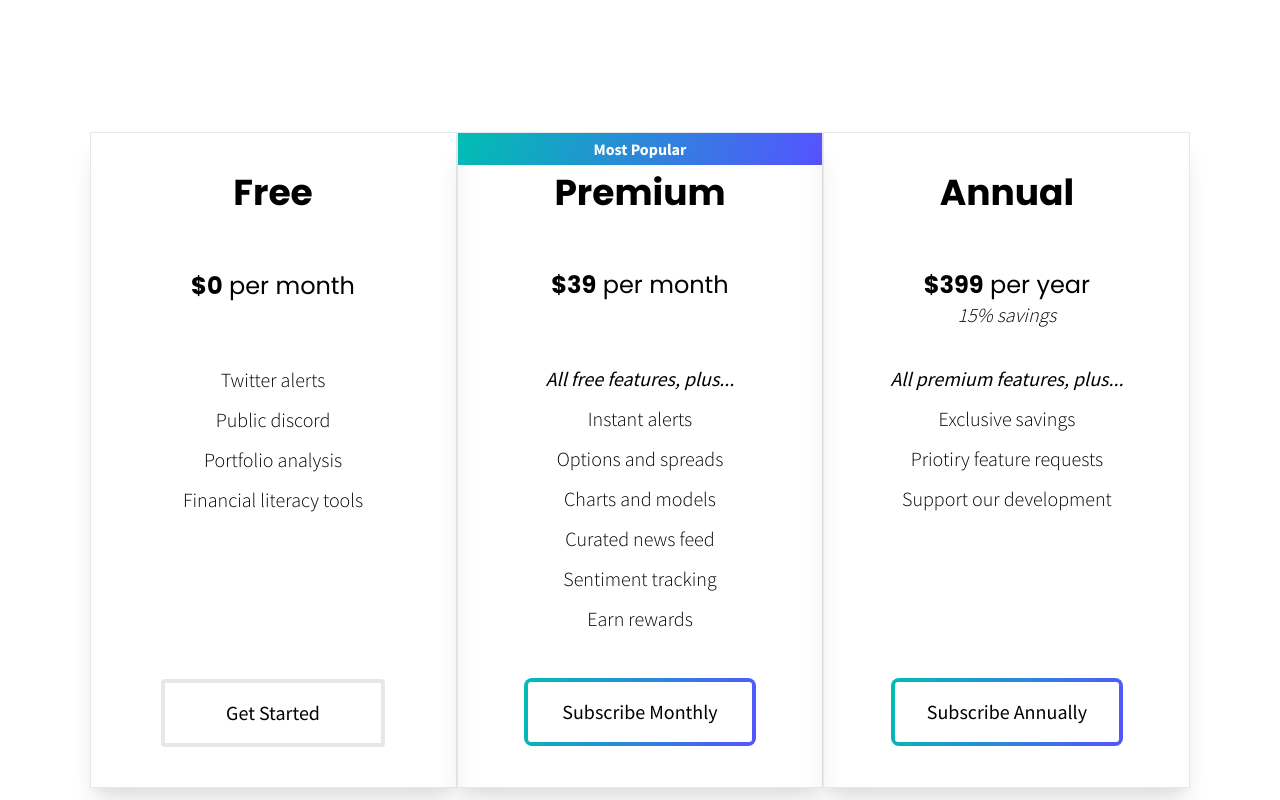
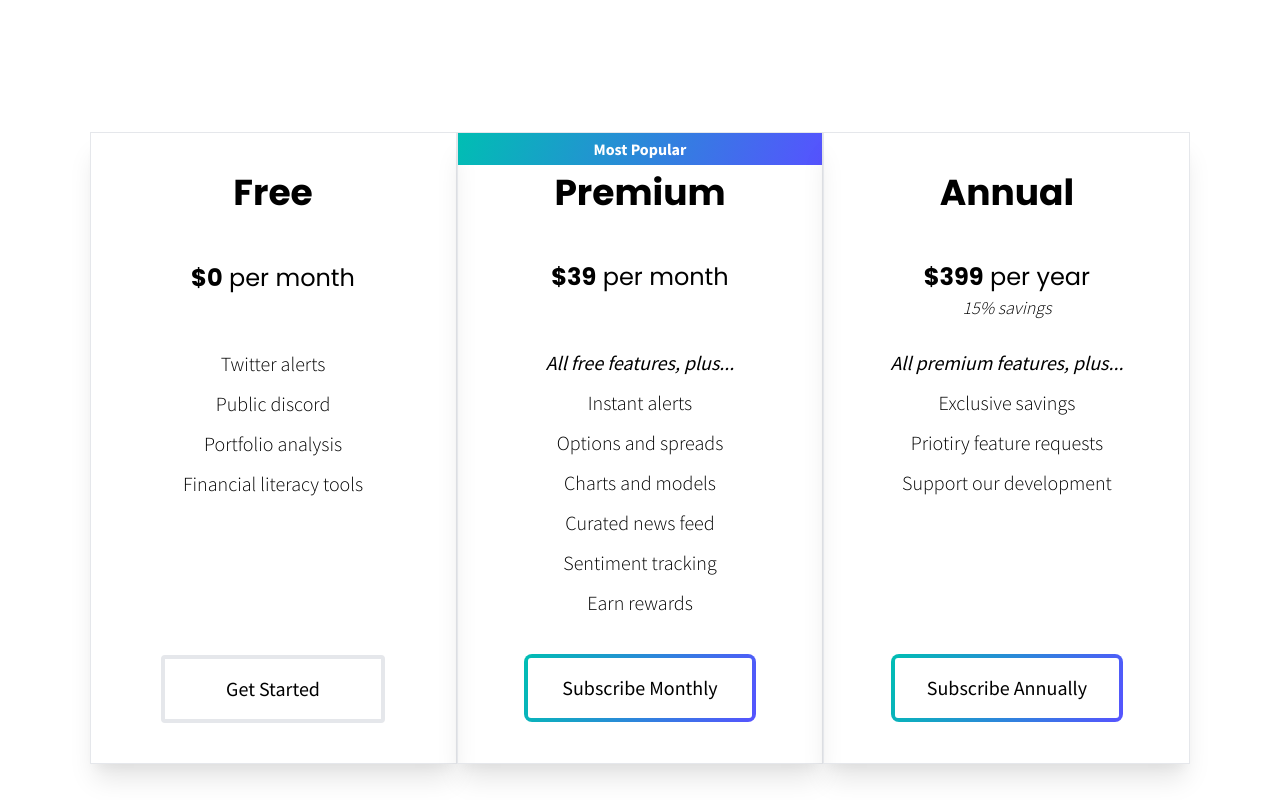
Before and after one commit to jonkarrer/market_maker, a Next.js app: page / in a window 1280 px wide. Shown: the part 1620-2420 px from the top of the page. Built offline with nearby package versions, Linux system fonts and the light colour scheme; no server answers.

Commit message:
spacing on plans 1

```diff
--- a/components/_Home/Plans.tsx
+++ b/components/_Home/Plans.tsx
@@ -64,7 +64,7 @@ export default function Plans(): JSX.Element {
                 <strong>$399</strong> per year
               </h5>
               <p className="font-light">
-                <i className="">15% savings</i>
+                <i className="text-lg 2xl:text-xl 3xl:text-3xl">15% savings</i>
               </p>
             </span>
             <Benefits>
@@ -94,7 +94,7 @@ interface IChild {
   border?: string;
 }
 const Plan = ({ children }: IChild) => (
-  <div className="grid text-center relative py-10 gap-12 border shadow-xl lg:gap-14 3xl:py-20 3xl:gap-16">
+  <div className="grid text-center relative py-10 gap-12 border shadow-xl lg:gap-12 2xl:gap-14 3xl:py-20 3xl:gap-16">
     {children}
   </div>
 );
--- a/tailwind.config.js
+++ b/tailwind.config.js
@@ -9,6 +9,7 @@ module.exports = {
       },
       backgroundImage: {
         'splash' : 'linear-gradient(110deg, #00beb3, #5653ff)',
+        'reddit' : "url('/asset/')"
       },
       minWidth: {
         '2xl' : '1500px'
```
